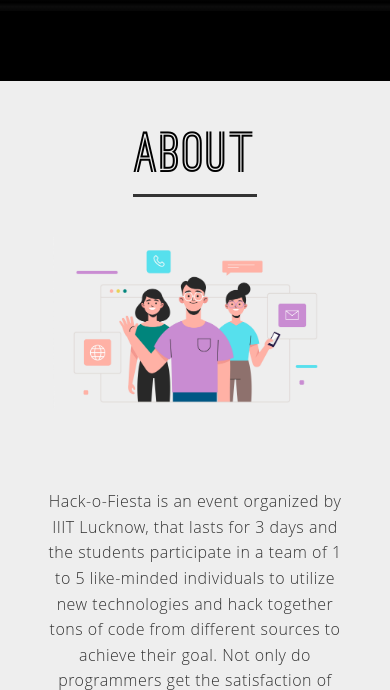
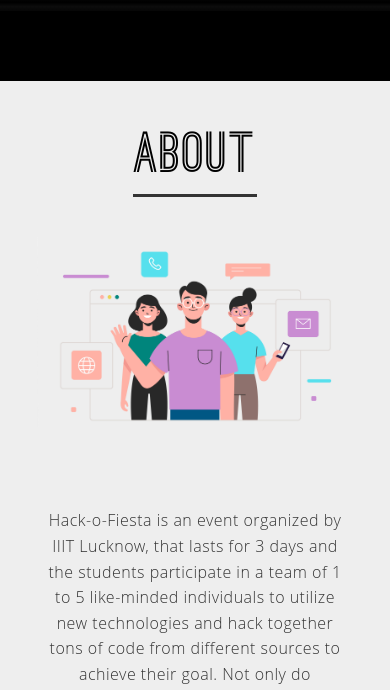
Before and after one commit to rktejesh/hackofiesta, a PHP site: page / in a window 390 px wide. Shown: the part 847-1537 px from the top of the page. Run offline with PHP 8.4, Linux system fonts and the light colour scheme; style sheets or scripts are compiled from the project's sources; some libraries are stand-ins or nearby versions.

Commit message:
theme added5

```diff
--- a/scss/index.css
+++ b/scss/index.css
@@ -1388,7 +1388,7 @@ h1 {
         align-self: center;
   }
   .ab-img {
-    width: 90%;
+    width: 100%;
     -ms-flex-item-align: center;
         align-self: center;
     display: -webkit-box;
--- a/scss/index.scss
+++ b/scss/index.scss
@@ -815,7 +815,7 @@ h1 {
     align-self: center;
   }
   .ab-img{
-    width: 90%;
+    width: 100%;
     align-self: center;
     display: flex;
     justify-content: center;
```
Also changed, not shown: 1 other file.
